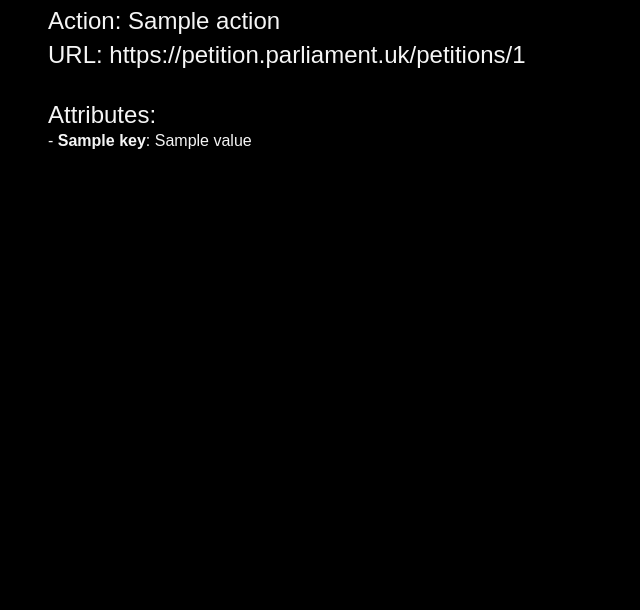
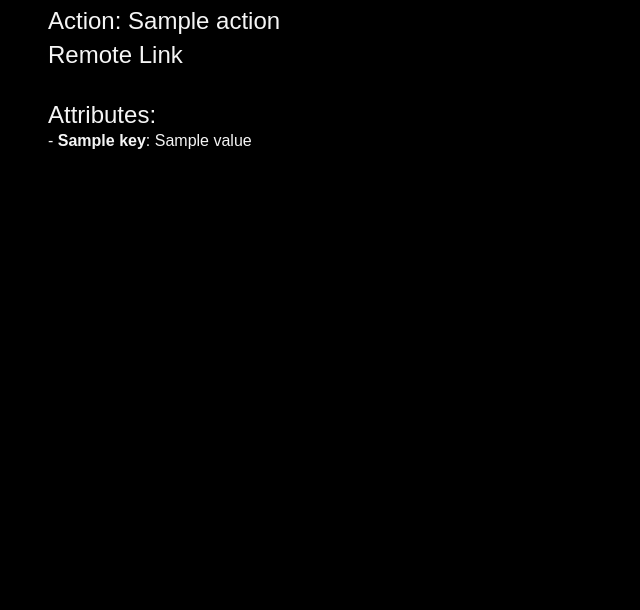
Before and after one commit to CodePint/PetitionTrackerUK, a Flask app: page /petition/fetch/1 in a window 1280 px wide. Shown: the part 190-800 px from the top of the page, without its empty margins (0-640 px from the left). Run offline with Flask 2, Linux system fonts and the light colour scheme; tables that the repository leaves empty hold one stand-in row (values such as "Sample post"); a database or web service that is not in the repository returns one stand-in record (values such as "Sample title"); data that the repository does not hold is empty; parts of the project's set-up code (start-up, migrations or seed data) failed here and were passed over.

Commit message:
added search gui for remote petition states and added links for remotes

```diff
--- a/PetitionTracker/pages/static/css/index.css
+++ b/PetitionTracker/pages/static/css/index.css
@@ -34,7 +34,7 @@ form input {
 }
 
 nav a:hover {
-  color: lightblue;
-  border-bottom: 1px solid lightblue;
+  color: yellow;
+  border-bottom: 1px solid yellow;
 
 }
--- a/PetitionTracker/pages/templates/index.html
+++ b/PetitionTracker/pages/templates/index.html
@@ -17,8 +17,8 @@
       </header>
 
       <nav>
-        <h3><a href="{{ url_for('tracker_bp.fetch_index') }}">Fetch List --></a></h3>
-        <form action="{{ url_for('tracker_bp.fetch_petition') }}">
+        <h3><a href="{{ url_for('tracker_bp.fetch_remote_list') }}">Fetch List --></a></h3>
+        <form action="{{ url_for('tracker_bp.fetch_remote_petition') }}">
           <label for="id"><h3>Fetch petition:</h3></label>
           <input type="text" id="id" name="id" placeholder="Search by petition ID"><br>
         </form>
--- a/PetitionTracker/tracker/remote.py
+++ b/PetitionTracker/tracker/remote.py
@@ -4,7 +4,7 @@ class RemotePetition():
 
     base_url = "https://petition.parliament.uk/petitions"
 
-    remote_states = [
+    states = [
         'rejected',
         'closed',
         'open',
@@ -16,13 +16,17 @@ class RemotePetition():
     ]
 
     @classmethod
+    def list_states(cls):
+        return cls.states + ['all']
+
+    @classmethod
     def fetch_list(cls, index=0, state="all"):
-        valid_states = cls.remote_states + list(state)
+        valid_states = cls.list_states()
         if not state in valid_states:
             raise ValueError("Invalid state param, valids states: {}".format(valid_states))
 
         url = cls.base_url + ".json?"
-        params = "page={}".format(state) + "&state={}".format(state)
+        params = "page={}".format(index) + "&state={}".format(state)
         return  requests.get(url + params)
 
     @classmethod
--- a/PetitionTracker/tracker/templates/fetch_petition.html
+++ b/PetitionTracker/tracker/templates/fetch_petition.html
@@ -7,8 +7,12 @@
     <div class="title">
       <h2>Petition - {{ petition['data']['id'] }}</h2>
       <h3>HTTP response- {{ error }}</h3>
-      <h3>Action: {{ petition['data']['attributes']['action'] }} </h3>
-      <h3><a href="{{url}}">URL: {{ url }}</a></h3>
+      <h3>Action: {{ petition['data']['attributes']['action'] }}</h3>
+      {% set petition_link = petition['links']['self'].split(".json")[0] %}
+
+      <a href="{{petition_link}}">
+        <h3>Remote Link</h3>
+      </a>
     </div>
     <div></div>
     <div class="data">
--- a/PetitionTracker/tracker/views.py
+++ b/PetitionTracker/tracker/views.py
@@ -13,39 +13,42 @@ from .models import (
     SignaturesByConstituency
 )
 
-def get_fetched_index_pagination(current, final):
+def get_fetched_index_pagination(current, data):
+    if "?page=" in data['links']['last']:
+        final = int(data['links']['last'].split("?page=")[1].split("&")[0]) -1
+    else:
+        final = 0
+
     range_start = (current - 5) if ((current - 5) > 0 ) else 0
     range_end = (current + 5) if ((current + 5 < final)) else final + 1
     return {'current': current, 'final': final, 'range': [range_start, range_end] }
 
 @bp.route('/petition/fetch/list/', methods=['GET'])
-@bp.route('/petition/fetch/list/<state>/', methods=['GET'])
-@bp.route('/petition/fetch/list/<state>/<index>', methods=['GET'])
-def fetch_index(index=0, state="open"):
+@bp.route('/petition/fetch/list/<index>', methods=['GET'])
+def fetch_remote_list(index=0):
     current_index = int(index)
+    state = request.args.get('state', 'all')
     response = RemotePetition.fetch_list(current_index, state)
 
     if response.status_code == 200:
         data = response.json()
+        petitions = data['data']
 
-        petitions = data['data']
-        # breakpoint()
-        if "?page=" in data['links']['last']:
-            final_index = int(data['links']['last'].split("?page=")[1].split("&")[0]) -1
+        context = {}
+        context['petitions'] = petitions
+        context['paginate'] = get_fetched_index_pagination(current_index, data)
+        context['states'] = RemotePetition.list_states()
+        context['selected_state'] = state
 
-        paginate = get_fetched_index_pagination(current_index, final_index)
-
-        context = {'petitions': petitions, 'paginate': paginate, 'url': response.url}
         return render_template('fetch_list.html', **context)
 
 
 @bp.route('/petition/fetch/', methods=['GET'])
 @bp.route('/petition/fetch/<id>', methods=['GET'])
-def fetch_petition(id=None):
+def fetch_remote_petition(id=None):
     if not id:
         id = request.args.get('id')
 
-    # breakpoint()
     response = RemotePetition.fetch(id)
     http_code = response.status_code
 
```
Also changed, not shown: PetitionTracker/tracker/templates/fetch_list.html (+32 -4 lines).
